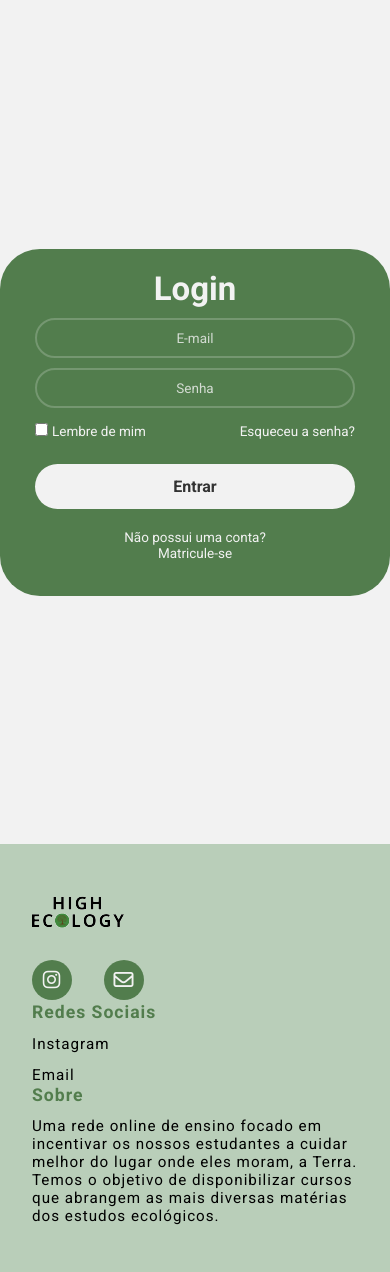
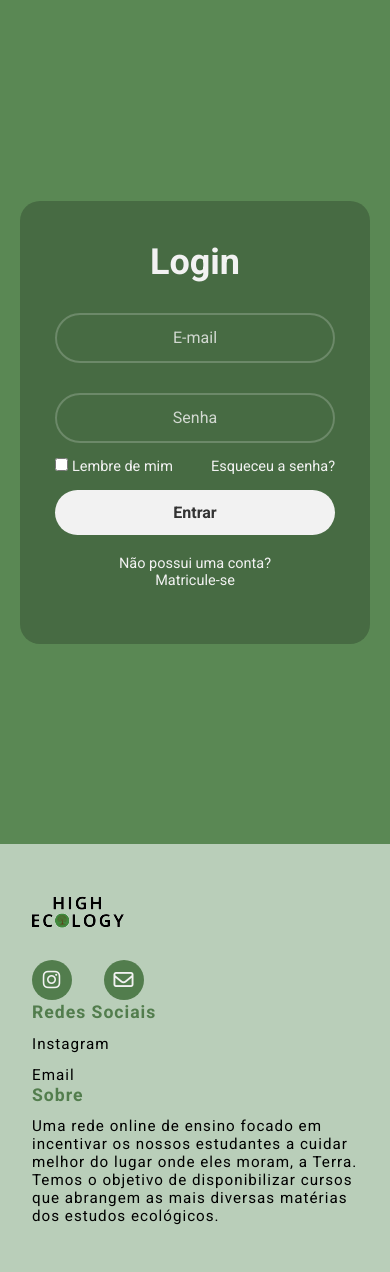
Before and after one commit to RafaelFLopes/High_Ecology, a PHP site: page /login.html in a window 390 px wide. Shown: the part 52-1324 px from the top of the page. Run offline with PHP 8.4, Linux system fonts and the light colour scheme.

Commit message:
update login

```diff
--- a/style.css
+++ b/style.css
@@ -282,19 +282,17 @@ section.slider{
     justify-content: center;
     align-items: center;
     min-height: 100vh;
-    background-color: #f2f2f2;
+    background-color: #5a8854;
     background-position: center;
-}
-.h1login {
-    font-family: 'Roboto', sans-serif;
 }
 .wrapper {
     align-items: center;
     width: 420px;
-    background-color: #527D4D;
     color: #f2f2f2;
-    border-radius: 40px;
-    padding: 20px 35px;
+    border-radius: 20px;
+    background-color: #476b43;
+    padding: 40px 35px;
+    border-color: #8da58d;
 }
 .wrapper h1 {
     font-size: 36px;
@@ -372,25 +370,22 @@ section.slider{
     color: #5a2323;
     text-decoration: none;
 }
-@media screen and (max-width: 700px) {
-    .wrapper h1 {
-        font-size: 33px;
-    }
-    .input-box input{
-        font-size: 13.5px;
-    }
-    .wrapper .LembreDeMim {
-        margin: 15px 0 25px;
-        font-size: 13.5px;
-    }
-    .wrapper .linkderegistro {
-        font-size: 13.5px;
-    }
-    .wrapper .input-box{
-        height: 40px;
-        margin: 10px 0;
+@media (width < 420px) {
+    .wrapper {
+        width: 350px;
     }
 }
+@media (width < 350px) {
+    .wrapper {
+        width: 300px;
+    }
+}
+@media (width < 300px) {
+    .wrapper {
+        width: 250px;
+    }
+}
+
 
 /*FINAL DO LOGIN*/
 
```
